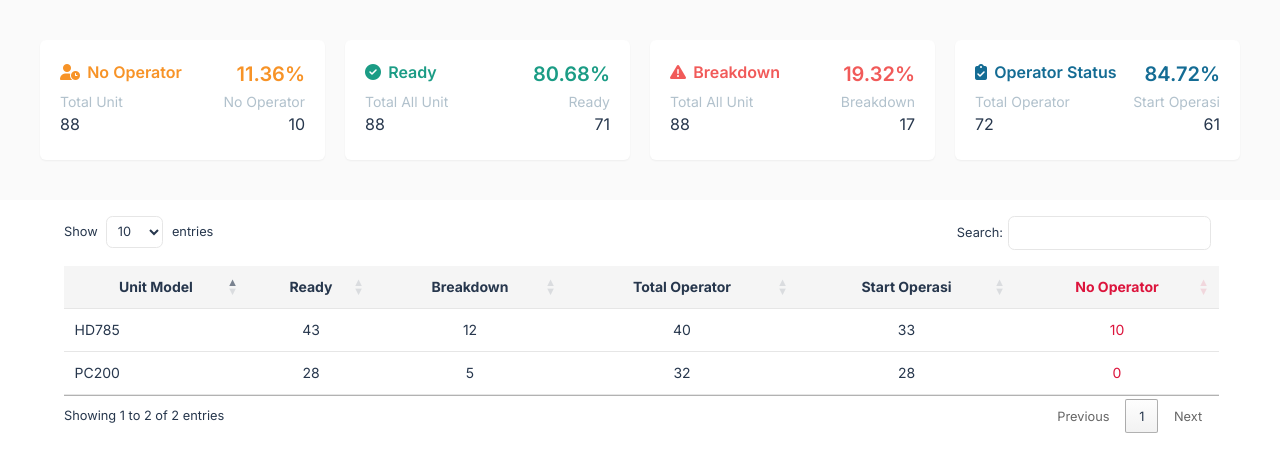
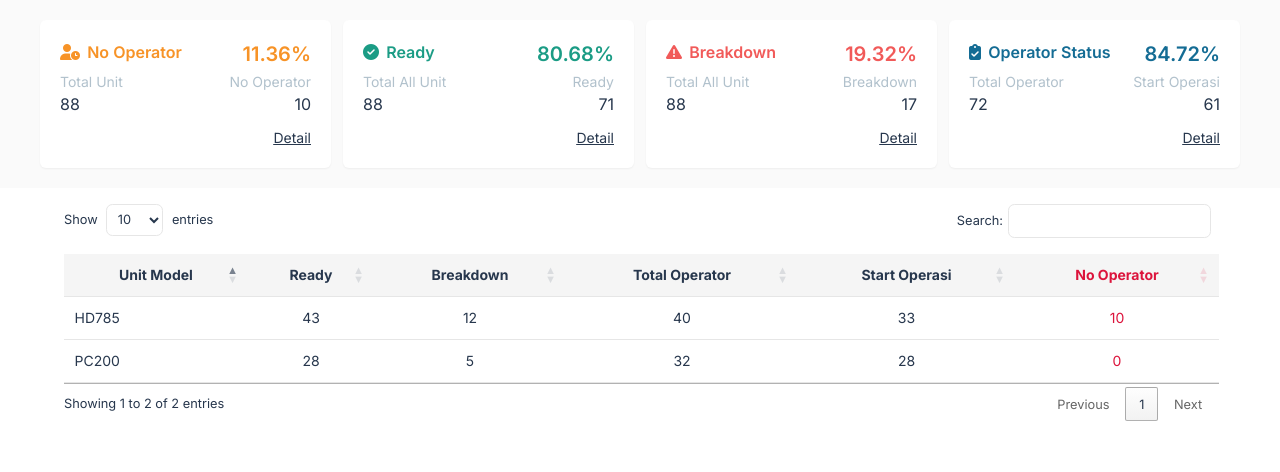
Before and after one commit to korizki/monitoringoperator, a Next.js app: page /dashboard in a window 1280 px wide. Shown: the top 472 px of the page. Built offline with nearby package versions, Linux system fonts and the light colour scheme.

Commit message:
Update styling element

```diff
--- a/app/dashboard/page.js
+++ b/app/dashboard/page.js
@@ -57,8 +57,8 @@ export default function Dashboard() {
         <>
             <Script src="https://cdn.datatables.net/v/dt/jq-3.6.0/dt-1.13.4/datatables.min.js" />
             <Link href="https://cdn.datatables.net/v/dt/jq-3.6.0/dt-1.13.4/datatables.min.css" />
-            <div className="bg-[rgb(250,250,250)] px-10 py-10 flex gap-5">
-                <div className="bg-white cursor-pointer p-5 flex-1 rounded-md shadow-sm">
+            <div className="flex flex-col bg-[rgb(250,250,250)] gap-3 px-5 py-5 lg:flex-row lg:px-10">
+                <div title="Click for detail" className="bg-white cursor-pointer p-5 flex-1 rounded-md shadow-sm hover:translate-y-[-0.2em]">
                     <h1 className="flex justify-between align-center">
                         <span className="text-orange font-semibold"><i className="fa-solid fa-user-clock text-orange"></i> No Operator</span>
                         <span className="font-semibold text-xl text-orange">{data.length ? (_.sumBy(data, 'no_operator') / (_.sumBy(data, 'breakdown') + _.sumBy(data, 'ready') ) *100).toFixed(2) : 0}%</span>
@@ -73,13 +73,16 @@ export default function Dashboard() {
                             <h1>{_.sumBy(data, 'no_operator')}</h1>
                         </div>
                     </div>
+                    <div className="flex justify-end text-sm mt-3 underline" >
+                        <a>Detail</a>
+                    </div>
                 </div>
-                <div className="bg-white cursor-pointer p-5 flex-1 rounded-md shadow-sm">
+                <div className="bg-white cursor-pointer p-5 flex-1 rounded-md shadow-sm hover:translate-y-[-0.2em]">
                     <h1 className="flex justify-between align-center">
                         <span className="text-hijau font-semibold"><i className="fa-solid fa-circle-check text-hijau"></i> Ready</span>
                         <span className="font-semibold text-xl text-hijau">{data.length ? (_.sumBy(data, 'ready') / (_.sumBy(data, 'breakdown') + _.sumBy(data, 'ready') ) *100).toFixed(2) : 0}%</span>
                     </h1>
-                    <div className="my-1 flex justify-between">
+                    <div title="Click for detail" className="my-1 flex justify-between">
                         <div>
                             <p className="text-sub text-sm">Total All Unit</p>
                             <h1>{_.sumBy(data, 'breakdown') + _.sumBy(data, 'ready')}</h1>
@@ -89,8 +92,11 @@ export default function Dashboard() {
                             <h1>{_.sumBy(data, 'ready')}</h1>
                         </div>
                     </div>
+                    <div className="flex justify-end text-sm mt-3 underline" >
+                        <a>Detail</a>
+                    </div>
                 </div>
-                <div className="bg-white cursor-pointer p-5 flex-1 rounded-md shadow-sm">
+                <div title="Click for detail" className="bg-white cursor-pointer p-5 flex-1 rounded-md shadow-sm hover:translate-y-[-0.2em]">
                     <h1 className="flex justify-between align-center">
                         <span className="text-merah font-semibold"><i className="fa-solid fa-triangle-exclamation text-merah"></i> Breakdown</span>
                         <span className="font-semibold text-xl text-merah">{data.length ? (_.sumBy(data, 'breakdown') / (_.sumBy(data, 'breakdown') + _.sumBy(data, 'ready') ) *100).toFixed(2) : 0}%</span>
@@ -105,8 +111,11 @@ export default function Dashboard() {
                             <h1>{_.sumBy(data, 'breakdown')}</h1>
                         </div>
                     </div>
+                    <div className="flex justify-end text-sm mt-3 underline" >
+                        <a>Detail</a>
+                    </div>
                 </div>
-                <div className="bg-white cursor-pointer p-5 flex-1 rounded-md shadow-sm">
+                <div title="Click for detail" className="bg-white cursor-pointer p-5 flex-1 rounded-md shadow-sm hover:translate-y-[-0.2em]">
                     <h1 className="flex justify-between align-center">
                         <span className="text-biruhov font-semibold"><i className="fa-solid fa-clipboard-check text-biruhov"></i> Operator Status</span>
                         <span className="font-semibold text-xl text-biruhov">{data.length ? (_.sumBy(data, 'start_operasi') / _.sumBy(data, 'total_opt') *100).toFixed(2) : 0}%</span>
@@ -121,10 +130,13 @@ export default function Dashboard() {
                             <h1>{_.sumBy(data, 'start_operasi')}</h1>
                         </div>
                     </div>
+                    <div className="flex justify-end text-sm mt-3 underline">
+                        <a>Detail</a>
+                    </div>
                 </div>
             </div>
-            <div className="mx-[5%]">
-                <div className="">
+            <div className="px-[5%] overflow-auto">
+                <div className="w-100 ">
                     <table id="tsummary"></table>
                 </div>
             </div>
--- a/app/globals.css
+++ b/app/globals.css
@@ -19,7 +19,8 @@
   margin: 0;
   padding: 0;
   box-sizing:border-box;
-  color: rgb(39, 55, 77)
+  color: rgb(39, 55, 77);
+  transition: all 0.3s;
 }
 i{
   margin-right: 0.2em
```
